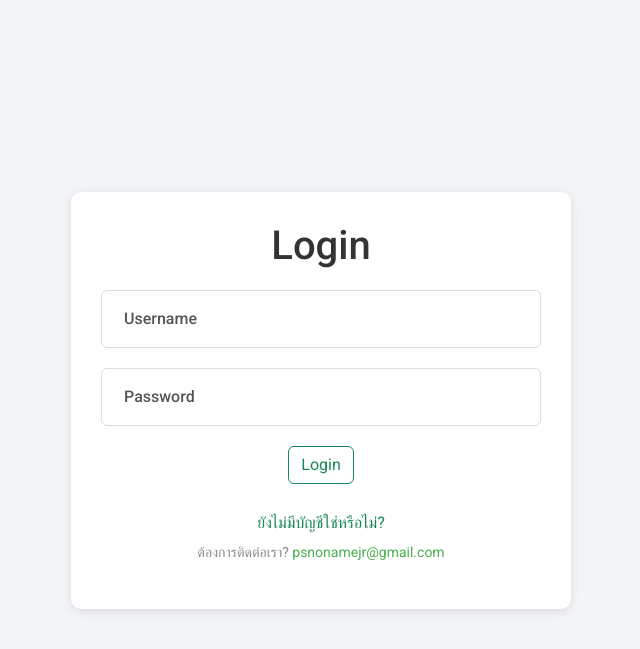
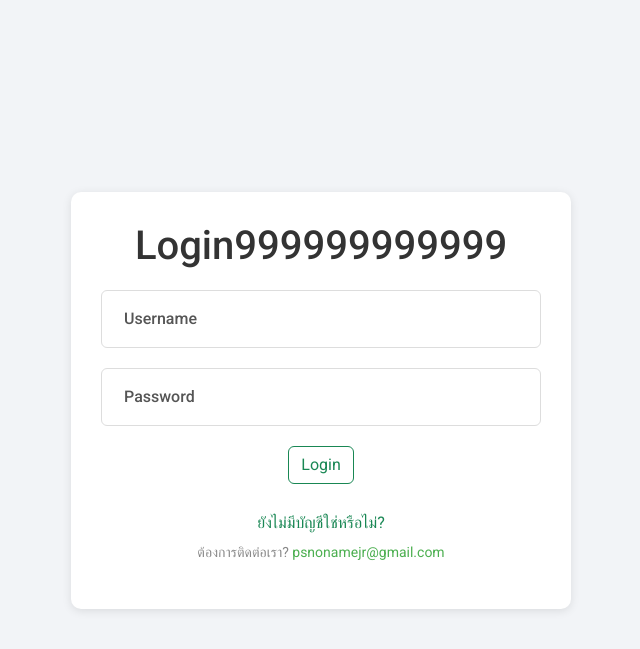
Before and after one commit to WipapornBoontee/p_j, a PHP site: page / in a window 1280 px wide. Shown: the top 649 px of the page, without its empty margins (319-959 px from the left). Run offline with PHP 8.4, Linux system fonts and the light colour scheme.

Commit message:
Update index.php

```diff
--- a/index.php
+++ b/index.php
@@ -1,5 +1,5 @@
 <?php
-include 'condb.php';
+// include 'condb.php';
 
 ?>
 
@@ -111,7 +111,7 @@ include 'condb.php';
 <body>
 
     <div id="loginFormContainer" class="form-container">
-        <h1>Login</h1>
+        <h1>Login999999999999</h1>
 
         <form action="checkLogin.php" method="post">
             <div class="form-floating mb-3">
```
